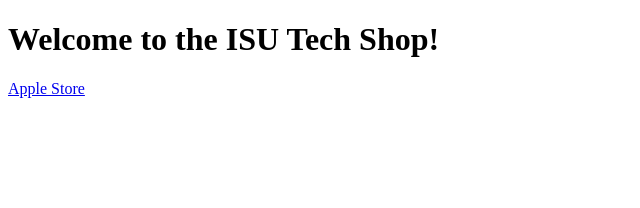
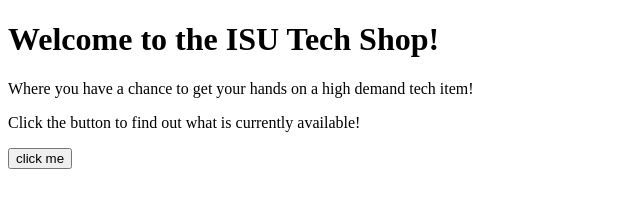
Before and after one commit to Sha1704/IT327, a website: page Complex/index.html in a window 1280 px wide. Shown: the whole page, without its empty margins (0-640 px from the left). Drawn offline with Linux system fonts and the light colour scheme.

```diff
--- a/Complex/index.html
+++ b/Complex/index.html
@@ -6,9 +6,10 @@
 	</head>
 	<body>
 		<h1>Welcome to the ISU Tech Shop!</h1>
-		<a href="applepage.html">
-			Apple Store
+		<p> Where you have a chance to get your hands on a high demand tech item!</p>
+		<p> Click the button to find out what is currently available!</p>
+		<a href="product.html">
+			<button>click me</button>
 		</a>
-
 	</body>
 </html>
```
Also changed, not shown: Complex/product.html (renamed from Complex/applepage.html, +6 -2 lines), Complex/amdpage.html (deleted), Complex/generate-page.js (added), Complex/intelpage.html (deleted), Complex/nvidiapage.html (deleted), Complex/samsungpage.html (deleted).
